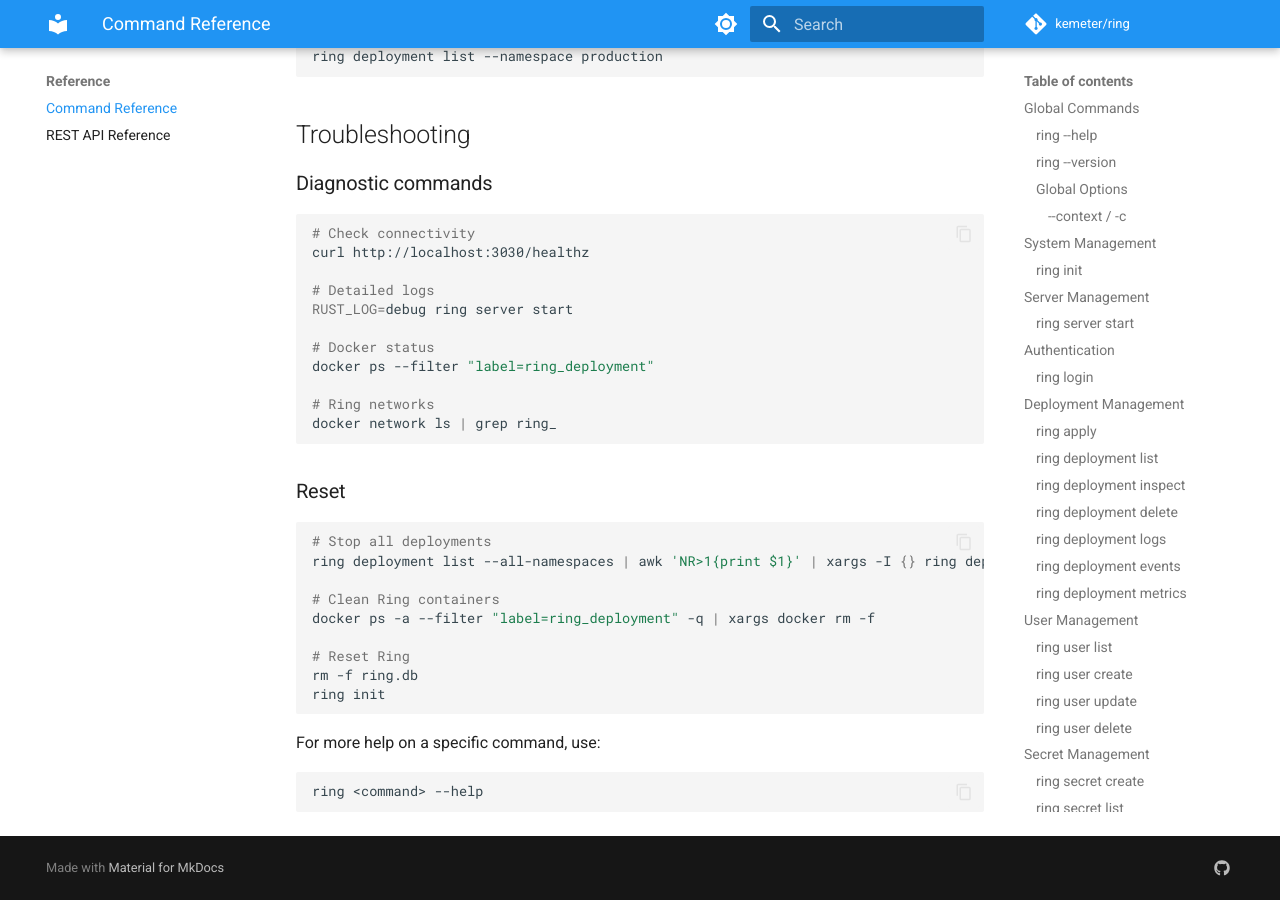
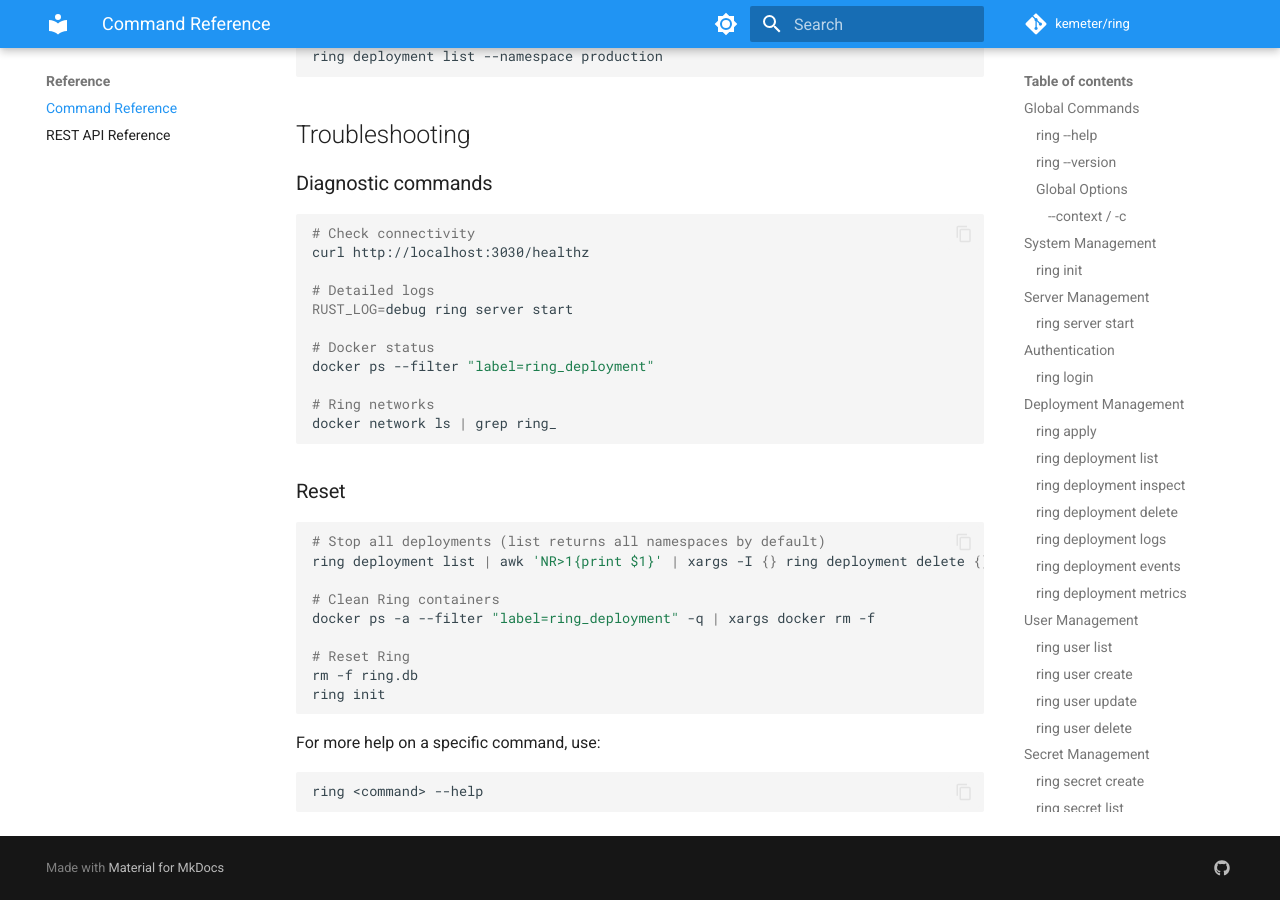
Before and after one commit to kemeter/ring, an MkDocs documentation site: the page built from doc/reference.md, in a window 1280 px wide and 900 px high, scrolled down 14916 px. Built offline with MkDocs 1.6.1 and Material for MkDocs 9.7.7, drawn with Linux system fonts in a browser that asks for light colours; comment, search, counter and statistics services are not loaded; the version menu is left out.

Commit message:
docs: remove non-existent --all-namespaces flag (default behavior)

````diff
--- a/doc/reference.md
+++ b/doc/reference.md
@@ -741,8 +741,8 @@ docker network ls | grep ring_
 ### Reset
 
 ```bash
-# Stop all deployments
-ring deployment list --all-namespaces | awk 'NR>1{print $1}' | xargs -I {} ring deployment delete {}
+# Stop all deployments (list returns all namespaces by default)
+ring deployment list | awk 'NR>1{print $1}' | xargs -I {} ring deployment delete {}
 
 # Clean Ring containers
 docker ps -a --filter "label=ring_deployment" -q | xargs docker rm -f
````
Also changed, not shown: doc/getting-started/managing-deployments.md (+2 -2 lines).
